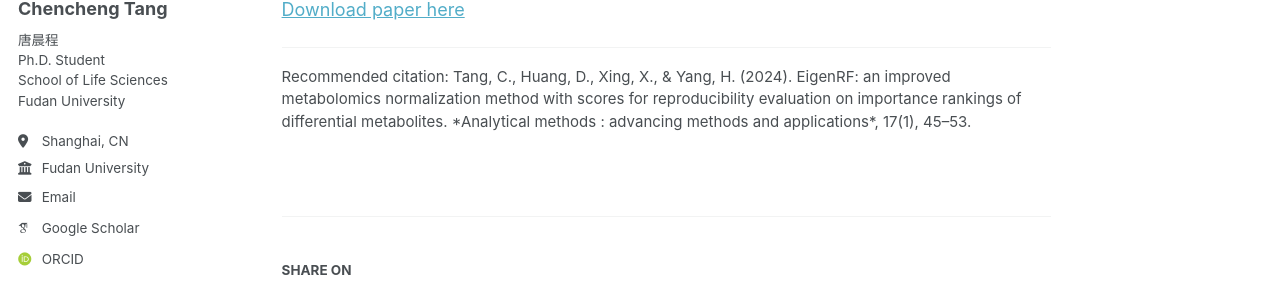
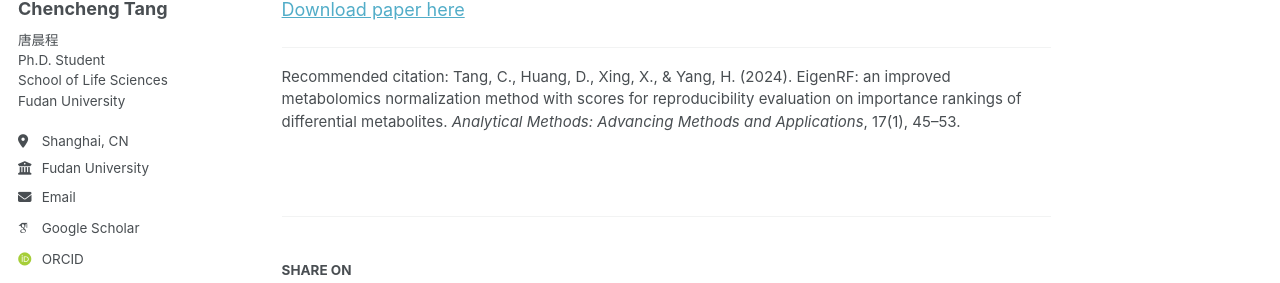
Before and after one commit to AI4Sfrontline/ai4sfrontline.github.io, a Jekyll site: the page built from _publications/2024-12-19-Anal-Methods.md, in a window 1280 px wide and 1123 px high. Shown: the part 306-589 px from the top of the window. Built offline with Jekyll 4.4.1, drawn with Linux system fonts in a browser that asks for light colours; some web fonts are replaced; a script that is not in the unit is left out.

```diff
--- a/_publications/2024-12-19-Anal-Methods.md
+++ b/_publications/2024-12-19-Anal-Methods.md
@@ -6,7 +6,7 @@ permalink: /publication/2024-12-19-Anal-Methods
 excerpt: 'Screening differential metabolites is of great significance in biomarker discovery in metabolomics research. However, it is susceptible to unwanted variations introduced during experiments. Previous normalization methods have improved the accuracy of inter-group classification by eliminating systematic errors. Nonetheless, the classification ability of differential metabolites obtained through these methods still requires further enhancement, and the reproducibility evaluation on importance rankings of differential metabolites is often disregarded. The EigenRF algorithm was developed as an improvement over the previous metabolomics normalization method referred to as EigenMS, which aims to normalize metabolomics data. Furthermore, scoring metrics, including the local consistency (LC) and overall difference (OD) scores, were introduced to evaluate the reproducibility of importance rankings of differential metabolites from a dual perspective. After conducting validation on three publicly accessible datasets, the EigenRF method has demonstrated enhanced classification ability of differential metabolites as well as improved reproducibility. In summary, EigenRF enhances the reliability of differential metabolites in metabolomics research, benefiting the further exploration of molecular mechanisms underlying biological alterations in complex matrices. The EigenRF algorithm was implemented in an R package: https://www.github.com/YangHuaLab/EigenRF.'
 date: 2024-12-19
 venue: 'Analytical Methods'
-citation: 'Tang, C., Huang, D., Xing, X., & Yang, H. (2024). EigenRF: an improved metabolomics normalization method with scores for reproducibility evaluation on importance rankings of differential metabolites. *Analytical methods : advancing methods and applications*, 17(1), 45–53.'
+citation: 'Tang, C., Huang, D., Xing, X., & Yang, H. (2024). EigenRF: an improved metabolomics normalization method with scores for reproducibility evaluation on importance rankings of differential metabolites. <i>Analytical Methods: Advancing Methods and Applications</i>, 17(1), 45–53.'
 ---
 [Link to this paper](https://doi.org/10.1039/D4AY01569J)
 
```
